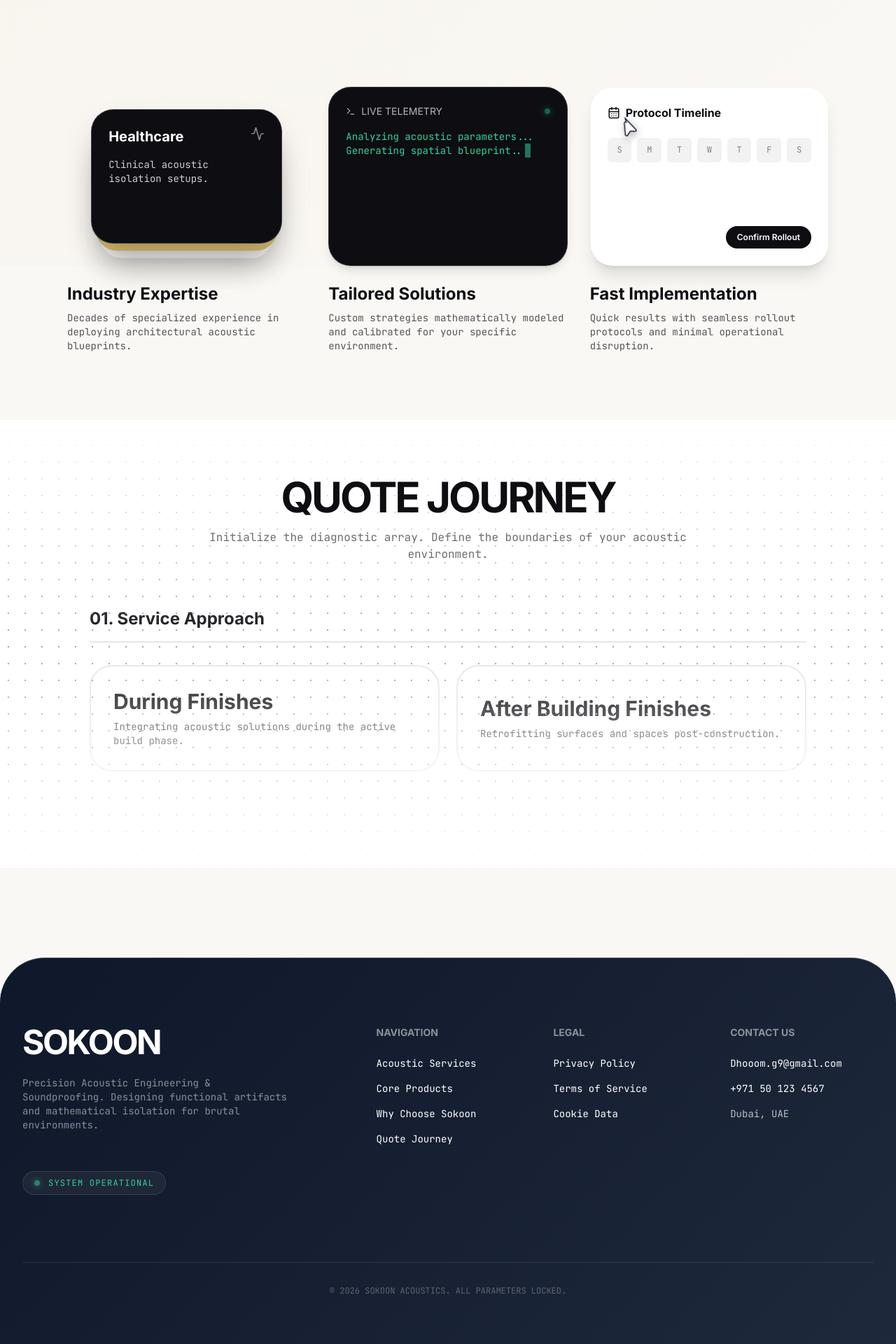
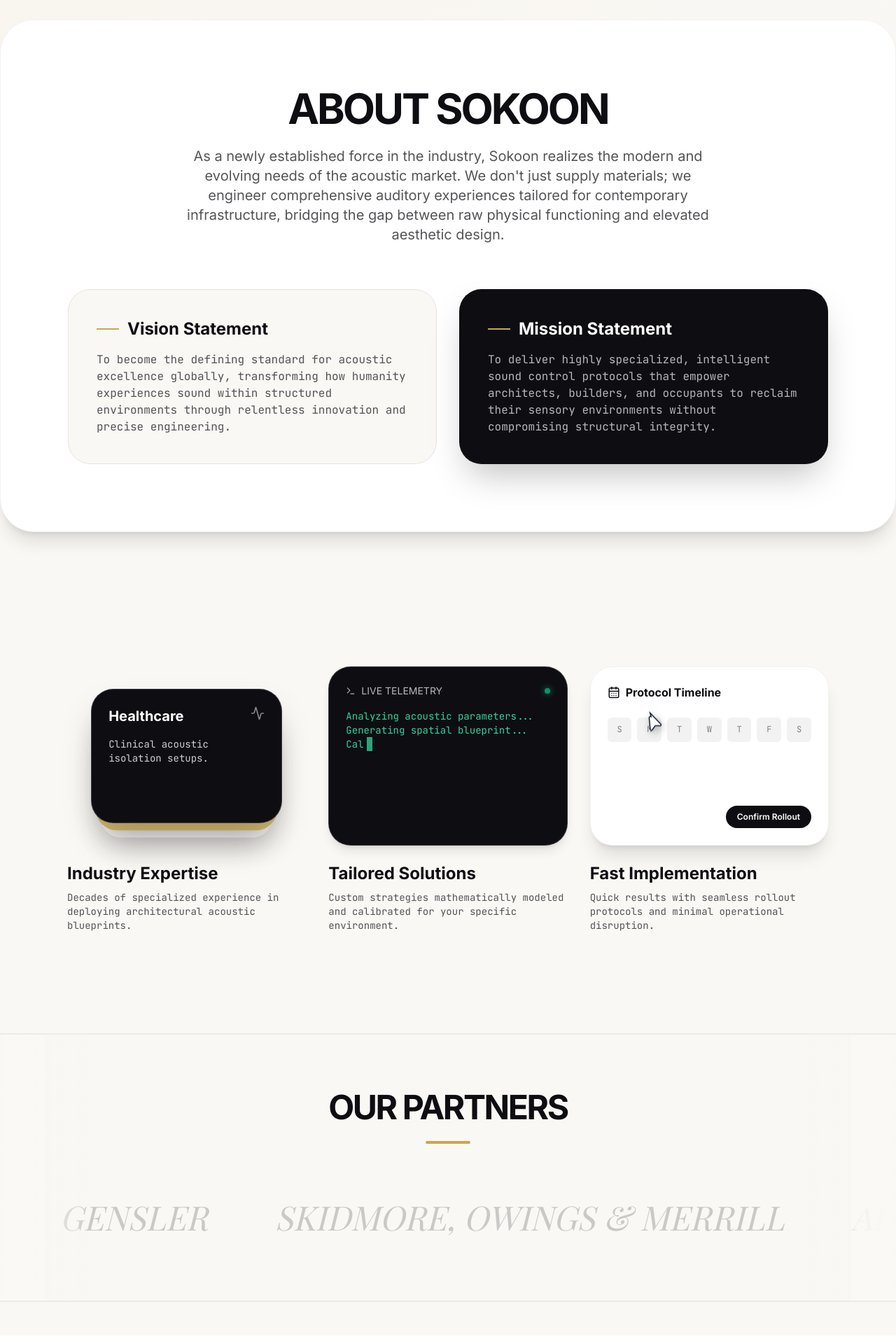
Before and after one commit to dhooomg9-source/sokoon-main, a React (Vite) app: page / in a window 1280 px wide. Shown: the part 820-2740 px from the top of the page at 70% size. Built offline with nearby package versions, Linux system fonts and the light colour scheme; a web font is replaced by a local one.

Commit message:
feat: refine homepage content, add About and Partners, fix Quote Journey

```diff
--- /dev/null
+++ b/src/components/AboutSokoon.jsx
@@ -0,0 +1,58 @@
+import React, { useEffect, useRef } from 'react';
+import { gsap } from 'gsap';
+import { ScrollTrigger } from 'gsap/ScrollTrigger';
+
+gsap.registerPlugin(ScrollTrigger);
+
+export default function AboutSokoon() {
+  const containerRef = useRef(null);
+
+  useEffect(() => {
+    let ctx = gsap.context(() => {
+      gsap.from(".about-reveal", {
+        scrollTrigger: {
+          trigger: containerRef.current,
+          start: "top 80%",
+        },
+        y: 40,
+        opacity: 0,
+        duration: 1,
+        stagger: 0.2,
+        ease: "power3.out"
+      });
+    }, containerRef);
+    return () => ctx.revert();
+  }, []);
+
+  return (
+    <section ref={containerRef} className="py-24 px-6 md:px-12 lg:px-24 bg-paper max-w-7xl mx-auto rounded-[3rem] shadow-xl my-12 border border-dark/5">
+      <div className="flex flex-col items-center text-center mb-16 about-reveal">
+        <h2 className="font-heading font-bold text-4xl md:text-5xl lg:text-6xl text-dark uppercase tracking-tighter mb-6">
+          About SOKOON
+        </h2>
+        <p className="font-body text-lg md:text-xl text-dark/70 max-w-3xl leading-relaxed">
+          As a newly established force in the industry, Sokoon realizes the modern and evolving needs of the acoustic market. We don't just supply materials; we engineer comprehensive auditory experiences tailored for contemporary infrastructure, bridging the gap between raw physical functioning and elevated aesthetic design.
+        </p>
+      </div>
+
+      <div className="grid grid-cols-1 md:grid-cols-2 gap-8">
+        <div className="about-reveal p-10 rounded-[2rem] bg-background border border-borderLight hover:border-accent transition-colors duration-500 group">
+          <h3 className="font-heading font-bold text-2xl mb-4 text-dark flex items-center gap-3">
+            <span className="w-8 h-[2px] bg-accent inline-block"></span> Vision Statement
+          </h3>
+          <p className="font-data text-sm md:text-base text-dark/70 leading-relaxed">
+            To become the defining standard for acoustic excellence globally, transforming how humanity experiences sound within structured environments through relentless innovation and precise engineering.
+          </p>
+        </div>
+        <div className="about-reveal p-10 rounded-[2rem] bg-dark text-paper shadow-2xl hover:border-accent border border-transparent transition-colors duration-500 group">
+          <h3 className="font-heading font-bold text-2xl mb-4 flex items-center gap-3 text-paper">
+            <span className="w-8 h-[2px] bg-accent inline-block"></span> Mission Statement
+          </h3>
+          <p className="font-data text-sm md:text-base text-paper/70 leading-relaxed">
+            To deliver highly specialized, intelligent sound control protocols that empower architects, builders, and occupants to reclaim their sensory environments without compromising structural integrity.
+          </p>
+        </div>
+      </div>
+    </section>
+  );
+}
--- a/src/components/Hero.jsx
+++ b/src/components/Hero.jsx
@@ -42,10 +42,10 @@ export default function Hero() {
 
         <h1 className="hero-element flex flex-col gap-1 md:gap-2">
           <span className="font-heading font-bold text-5xl md:text-6xl lg:text-7xl tracking-tight leading-none text-dark">
-            Luxury meets
+            Sound Control,
           </span>
           <span className="font-drama italic font-medium text-7xl md:text-8xl lg:text-9xl leading-none text-accent">
-            Silence.
+            Redefined.
           </span>
         </h1>
 
--- /dev/null
+++ b/src/components/Partners.jsx
@@ -0,0 +1,38 @@
+import React from 'react';
+import '../index.css';
+
+export default function Partners() {
+  const partners = [
+    "Foster & Partners", "Gensler", "Skidmore, Owings & Merrill", "ARUP",
+    "Zaha Hadid Architects", "Buro Happold", "WSP", "AECOM",
+    "HOK", "Perkins&Will", "Stantec", "Jacobs"
+  ];
+
+  // Double the array for seamless marquee loops
+  const duplicatedPartners = [...partners, ...partners];
+
+  return (
+    <section className="py-20 bg-background overflow-hidden border-t-2 border-b-2 border-dark/5 my-12 relative">
+      {/* Gradients to fade the edges smoothly */}
+      <div className="absolute top-0 bottom-0 left-0 w-32 bg-gradient-to-r from-background to-transparent z-10 pointer-events-none"></div>
+      <div className="absolute top-0 bottom-0 right-0 w-32 bg-gradient-to-l from-background to-transparent z-10 pointer-events-none"></div>
+
+      <div className="px-6 md:px-12 lg:px-24 mb-16 text-center">
+        <h2 className="font-heading font-bold text-3xl md:text-5xl text-dark uppercase tracking-tighter">
+          Our PARTNERS
+        </h2>
+        <div className="w-16 h-1 bg-accent mx-auto mt-6 rounded-full"></div>
+      </div>
+
+      <div className="relative w-full flex overflow-hidden mask-edges z-0">
+        <div className="animate-marquee-scroll flex w-max items-center gap-16 md:gap-24 py-4">
+          {duplicatedPartners.map((partner, index) => (
+            <span key={index} className="text-3xl md:text-5xl font-drama italic text-dark/20 hover:text-accent transition-colors duration-300 cursor-default uppercase shrink-0">
+              {partner}
+            </span>
+          ))}
+        </div>
+      </div>
+    </section>
+  );
+}
--- a/src/components/QuoteJourney.jsx
+++ b/src/components/QuoteJourney.jsx
@@ -62,8 +62,8 @@ export default function QuoteJourney() {
   return (
     <section id="quote-journey" ref={containerRef} className="py-20 px-6 md:px-12 lg:px-24 bg-paper min-h-[80vh] text-dark flex flex-col items-center w-full relative overflow-hidden">
 
-      {/* Technical Grid Pattern Background */}
-      <div className="absolute inset-0 z-10 pointer-events-none bg-[radial-gradient(#94a3b8_1px,transparent_1px)] [background-size:24px_24px] opacity-100"></div>
+      {/* Technical Grid Pattern Background - Modified for Legibility */}
+      <div className="absolute inset-0 z-10 pointer-events-none bg-[radial-gradient(#94a3b8_1px,transparent_1px)] [background-size:24px_24px] opacity-10"></div>
       <div className="absolute inset-0 z-10 pointer-events-none bg-gradient-to-b from-paper via-transparent to-paper"></div>
 
       <div className="text-center mb-16 max-w-3xl relative z-20">
@@ -80,7 +80,7 @@ export default function QuoteJourney() {
           <button
             onClick={() => { setApproach('during'); setSector(null); setShowForm(false); }}
             className={`p-8 rounded-[2rem] text-left transition-all duration-300 border-2 ${
-              approach === 'during' ? 'border-accent bg-accent text-paper shadow-lg scale-[1.02]' : 'border-dark/10 hover:border-dark/30 hover:-translate-y-1'
+              approach === 'during' ? 'border-accent bg-accent text-paper shadow-lg scale-[1.02]' : 'border-dark/10 hover:border-accent hover:-translate-y-1 hover:shadow-md'
             }`}
           >
             <h4 className="font-heading font-bold text-3xl mb-2">During Finishes</h4>
@@ -90,7 +90,7 @@ export default function QuoteJourney() {
           <button
             onClick={() => { setApproach('after'); setSector(null); setShowForm(false); }}
             className={`p-8 rounded-[2rem] text-left transition-all duration-300 border-2 ${
-              approach === 'after' ? 'border-accent bg-accent text-paper shadow-lg scale-[1.02]' : 'border-dark/10 hover:border-dark/30 hover:-translate-y-1'
+              approach === 'after' ? 'border-accent bg-accent text-paper shadow-lg scale-[1.02]' : 'border-dark/10 hover:border-accent hover:-translate-y-1 hover:shadow-md'
             }`}
           >
             <h4 className="font-heading font-bold text-3xl mb-2">After Building Finishes</h4>
@@ -109,7 +109,7 @@ export default function QuoteJourney() {
                 key={sec}
                 onClick={() => { setSector(sec); setShowForm(false); }}
                 className={`p-6 rounded-[1.5rem] font-heading font-bold uppercase tracking-tight text-lg sm:text-xl transition-all duration-300 border-2 ${
-                  sector === sec ? 'border-dark bg-dark text-paper scale-[1.05]' : 'border-dark/5 hover:border-dark/20 hover:bg-dark/5'
+                  sector === sec ? 'border-accent bg-accent text-paper shadow-lg scale-[1.05]' : 'border-dark/5 hover:border-accent hover:bg-accent/5 hover:-translate-y-1'
                 }`}
               >
                 {sec === 'highrise' ? 'High-rise' : sec}
--- a/src/index.css
+++ b/src/index.css
@@ -37,4 +37,18 @@
   .hover-lift:hover {
     transform: translateY(-1px);
   }
+
+  .mask-edges {
+    mask-image: linear-gradient(to right, transparent, black 10%, black 90%, transparent);
+    -webkit-mask-image: linear-gradient(to right, transparent, black 10%, black 90%, transparent);
+  }
+
+  @keyframes marquee-scroll {
+    0% { transform: translateX(0%); }
+    100% { transform: translateX(-50%); }
+  }
+
+  .animate-marquee-scroll {
+    animation: marquee-scroll 40s linear infinite;
+  }
 }
--- a/src/pages/Home.jsx
+++ b/src/pages/Home.jsx
@@ -1,6 +1,8 @@
 import React from 'react';
 import Hero from '../components/Hero';
+import AboutSokoon from '../components/AboutSokoon';
 import Features from '../components/Features';
+import Partners from '../components/Partners';
 import QuoteJourney from '../components/QuoteJourney';
 
 export default function Home() {
@@ -11,7 +13,9 @@ export default function Home() {
 
       <div className="relative z-10 w-full flex flex-col">
         <Hero />
+        <AboutSokoon />
         <Features />
+        <Partners />
         <QuoteJourney />
       </div>
     </div>
```
